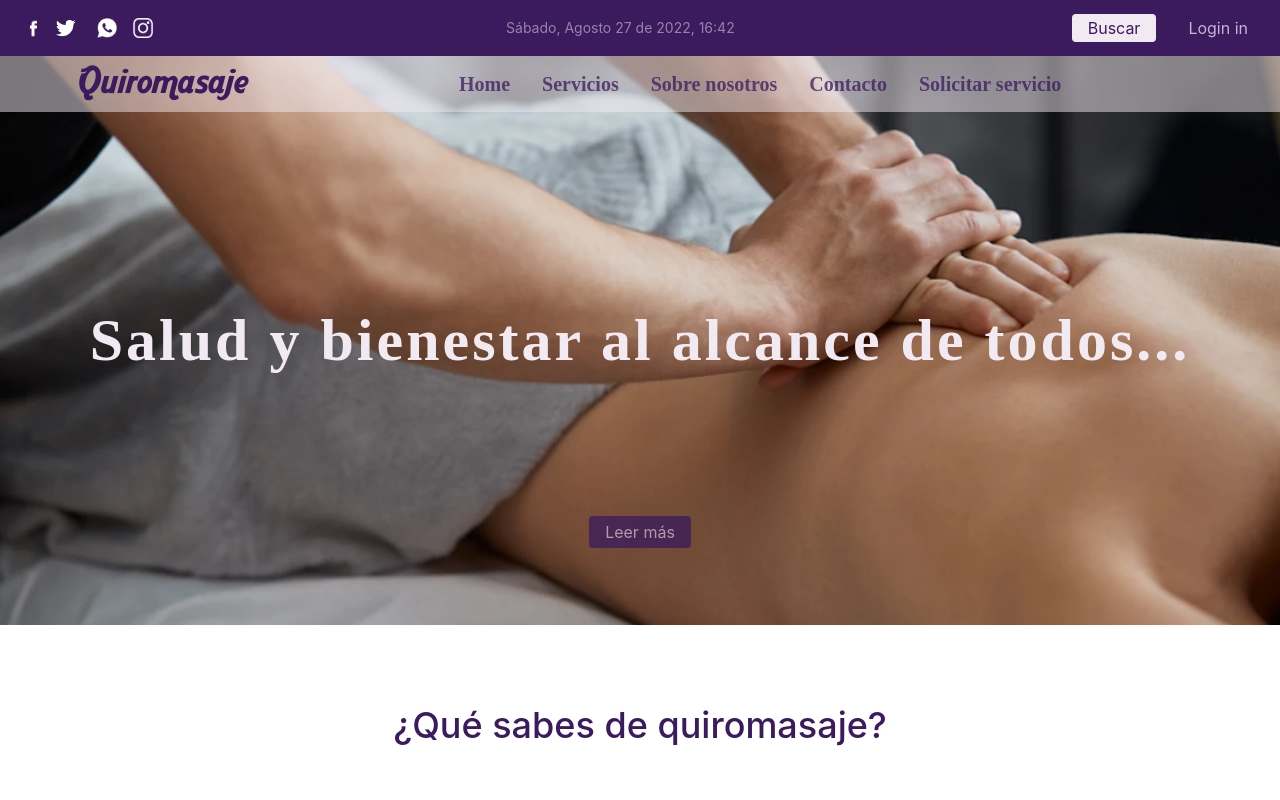
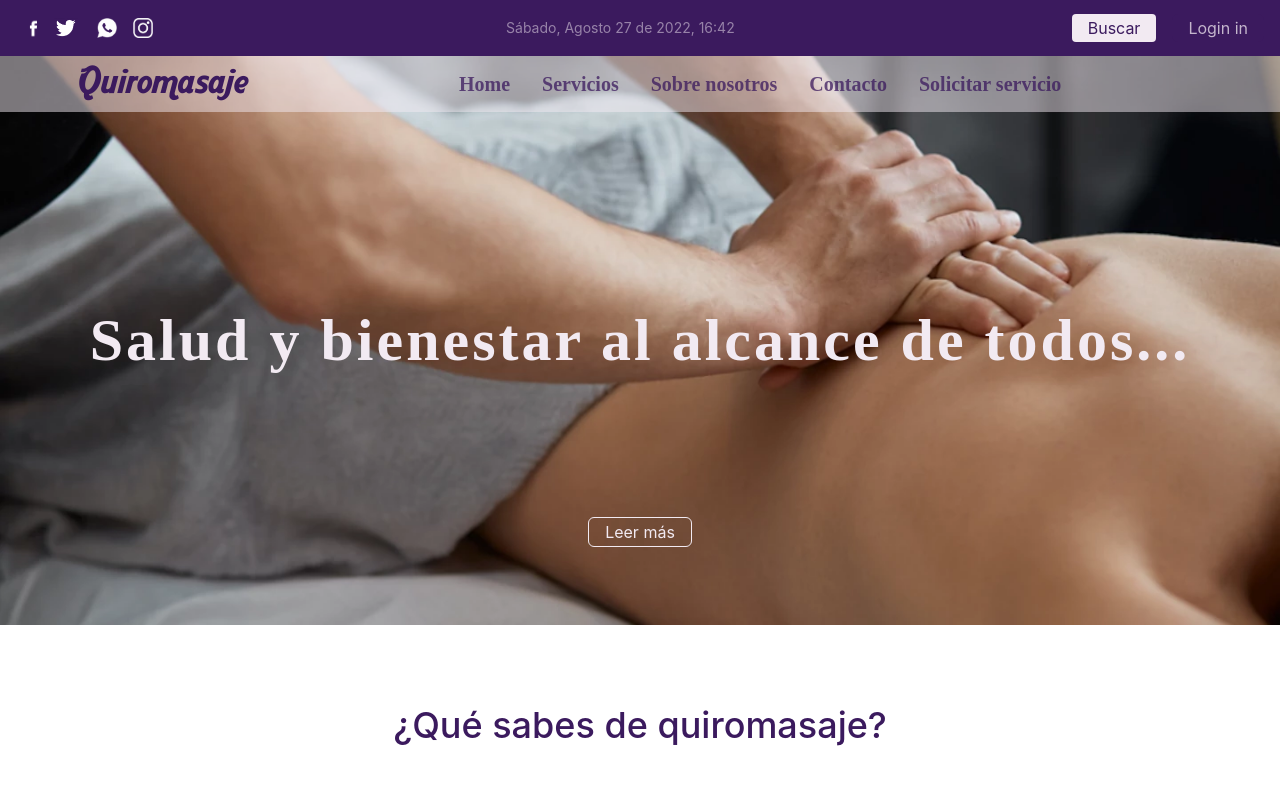
Before and after one commit to Dolo86rv/webclinic, a React (Create React App) app: page / in a window 1280 px wide. Shown: the top 800 px of the page. Built offline with nearby package versions, Linux system fonts and the light colour scheme; a web font is replaced by a local one.

Commit message:
se agrega ButtonTransparent al Home

```diff
--- /dev/null
+++ b/src/Component/Assistant/buttonTransparent.js
@@ -0,0 +1,10 @@
+import React from 'react'
+import { HashLink as Link } from 'react-router-hash-link'
+
+export const ButtonTransparent = ({text,dir}) => {
+  return (
+    <>
+        <Link to={dir} className="bg-transparent border border-c-fondo text-c-fondo rounded-md py-1 px-4 hover:opacity-50">{text}</Link>
+    </>
+  )
+}
--- a/src/Component/Header/index.js
+++ b/src/Component/Header/index.js
@@ -8,6 +8,7 @@ import { Fecha } from '../Fecha'
 import { Navbar } from './navbar'
 import { Button } from '../Assistant/buttonPurple'
 import { ButtonWhite } from '../Assistant/buttonWhite'
+import { Login } from '../Login'
 //import { Login } from '../Login'
 
 export const Header = () => {
--- a/src/Component/Home/index.js
+++ b/src/Component/Home/index.js
@@ -2,6 +2,7 @@ import React from 'react'
 import chiromassage from '../../img/quiromasaje-1440x455.webp'
 import { Section1 } from './section1'
 import { Button } from '../Assistant/buttonPurple'
+import { ButtonTransparent } from '../Assistant/buttonTransparent'
 //import { Picture }  from 'react-responsive-picture'
 //import { Background } from 'react-imgix'
 //import chiro250 from '../../img/quiromasaje-250.avif'
@@ -21,8 +22,8 @@ export const Home = () => {
           <div className="absolute p-8">
             <p className="texto2 text-xl font-bold text-c-fondo tracking-wider flex-none sm:text-4xl md:text-6xl">Salud y bienestar al alcance de todos...</p>
           </div>
-          <div className="absolute mt-96 hidden sm:block py-1 bg-c-malva rounded opacity-75">
-            <Button text="Leer más" dir='#section1' />
+          <div className="absolute mt-96 hidden sm:block py-1">
+            <ButtonTransparent text="Leer más" dir='#section1' />
           </div>
       </div>
       <Section1 />
--- a/src/Component/Home/section1.js
+++ b/src/Component/Home/section1.js
@@ -27,8 +27,8 @@ const listData=[
 
 export const Section1 = () => {
   return (
-    <div className="pt-20" id="section1">
-      <h1 className="text-center text-c-malva text-xl pb-24 font-medium sm:text-4xl">¿Qué sabes de quiromasaje?</h1>
+    <div className="pt-16 sm:pt-20" id="section1">
+      <h1 className="text-center text-c-malva text-xl pb-20 sm:pb-24 font-medium sm:text-4xl">¿Qué sabes de quiromasaje?</h1>
       <div className="flex flex-wrap justify-between px-6 mx-0 sm:mx-20">
       {listData.map((item)=>(
       <div key={item.id} className="max-w-sm my-2 bg-slate-100 rounded-xl shadow-md overflow-hidden">
--- a/src/Component/Login/index.js
+++ b/src/Component/Login/index.js
@@ -1,5 +1,5 @@
-import React from 'react'
-import { HashLink as Link} from 'react-router-hash-link'
+import React, { useState } from 'react'
+//import { HashLink as Link} from 'react-router-hash-link'
 import { Menu } from '@headlessui/react'
 import { Fragment } from 'react'
 
@@ -11,7 +11,12 @@ const links = [
 ]
 
 export const Login = () => {
-    return (
+  const [active, setActive]=useState(false)
+
+  const handleClick=()=>{
+    setActive(!active)
+  }
+  return (
         <div className="mr-8">
         <Menu>
       <Menu.Button>Options</Menu.Button>
@@ -21,6 +26,7 @@ export const Login = () => {
           <Menu.Item key={link.href} as={Fragment}>
             {({ active }) => (
               <a
+                onClick={handleClick}
                 href={link.href}
                 className={`${
                   active ? 'bg-blue-500 text-white' : 'bg-white text-black'
--- a/src/assets/main.css
+++ b/src/assets/main.css
@@ -787,9 +787,19 @@ select {
 .rounded-xl {
   border-radius: 0.75rem;
 }
+.border {
+  border-width: 1px;
+}
+.border-c-fondo {
+  --tw-border-opacity: 1;
+  border-color: rgb(242 234 242 / var(--tw-border-opacity));
+}
 .bg-c-malva {
   --tw-bg-opacity: 1;
   background-color: rgb(59 26 94 / var(--tw-bg-opacity));
+}
+.bg-transparent {
+  background-color: transparent;
 }
 .bg-c-fondo {
   --tw-bg-opacity: 1;
@@ -842,11 +852,11 @@ select {
 .pr-4 {
   padding-right: 1rem;
 }
-.pt-20 {
-  padding-top: 5rem;
+.pt-16 {
+  padding-top: 4rem;
 }
-.pb-24 {
-  padding-bottom: 6rem;
+.pb-20 {
+  padding-bottom: 5rem;
 }
 .text-center {
   text-align: center;
@@ -1017,6 +1027,14 @@ select {
     padding-top: 2.5rem;
   }
 
+  .sm\:pt-20 {
+    padding-top: 5rem;
+  }
+
+  .sm\:pb-24 {
+    padding-bottom: 6rem;
+  }
+
   .sm\:text-4xl {
     font-size: 2.25rem;
     line-height: 2.5rem;
```
